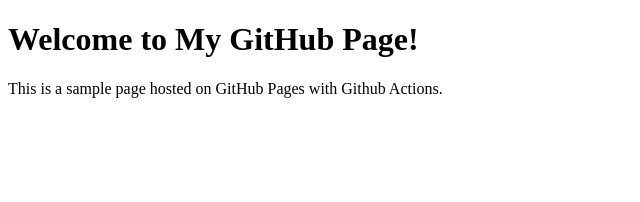
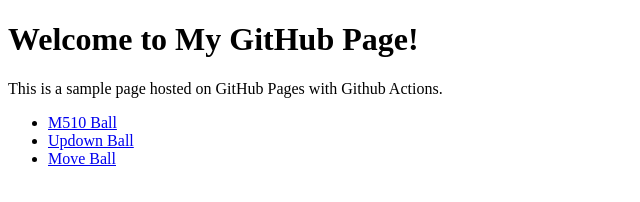
Before and after one commit to marzg510/js-simple-games, a plain HTML site: page index.html in a window 1280 px wide. Shown: the whole page, without its empty margins (0-640 px from the left). Drawn offline with Linux system fonts and the light colour scheme.

Commit message:
公開する Fixes #29

```diff
--- a/index.html
+++ b/index.html
@@ -8,5 +8,12 @@
 <body>
     <h1>Welcome to My GitHub Page!</h1>
     <p>This is a sample page hosted on GitHub Pages with Github Actions.</p>
+    <nav>
+        <ul>
+            <li><a href="ball/m510-ball.html">M510 Ball</a></li>
+            <li><a href="canvas-practice/updown-ball.html">Updown Ball</a></li>
+            <li><a href="canvas-practice/move-ball.html">Move Ball</a></li>
+        </ul>
+    </nav>
 </body>
 </html>
```
